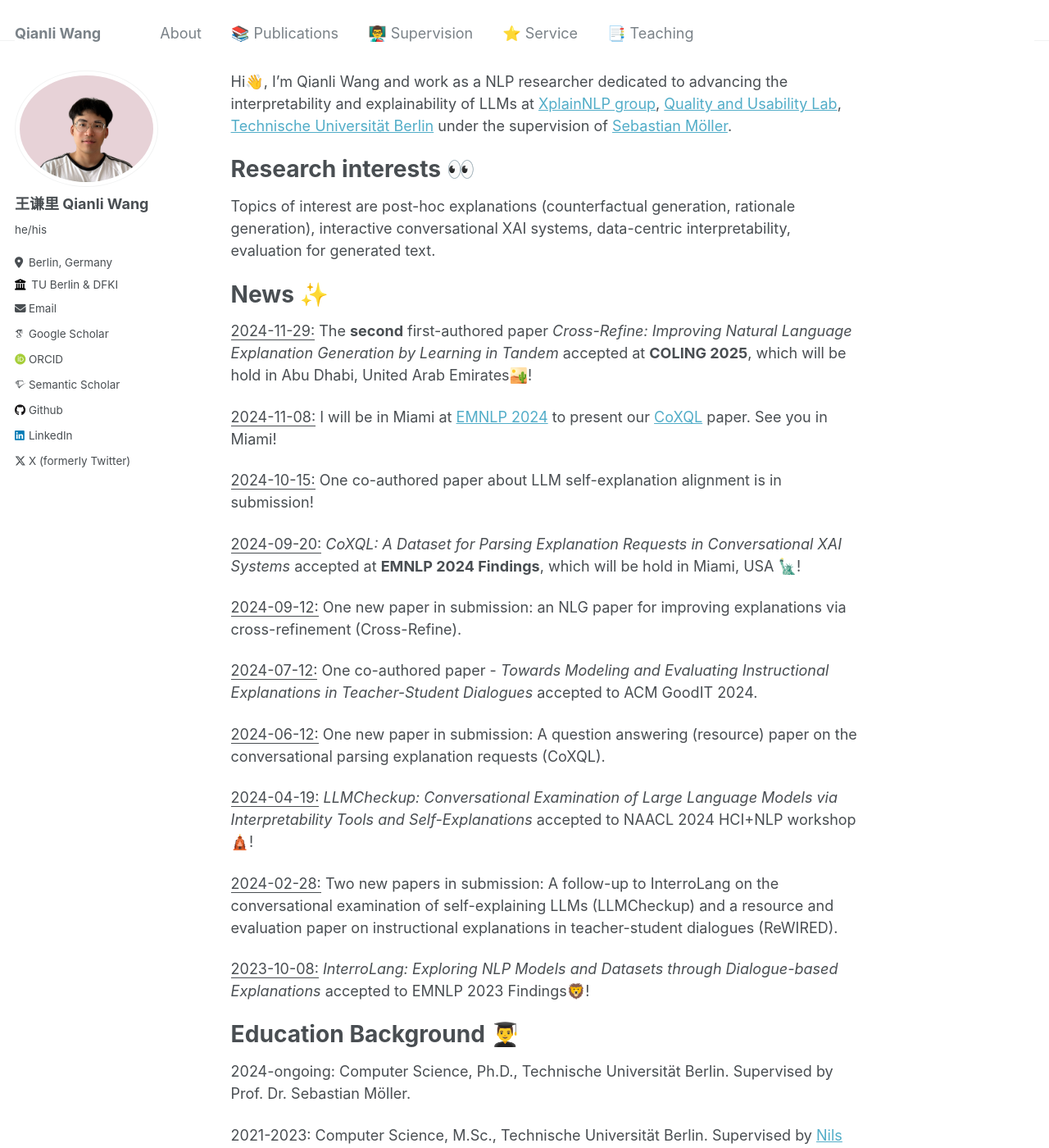
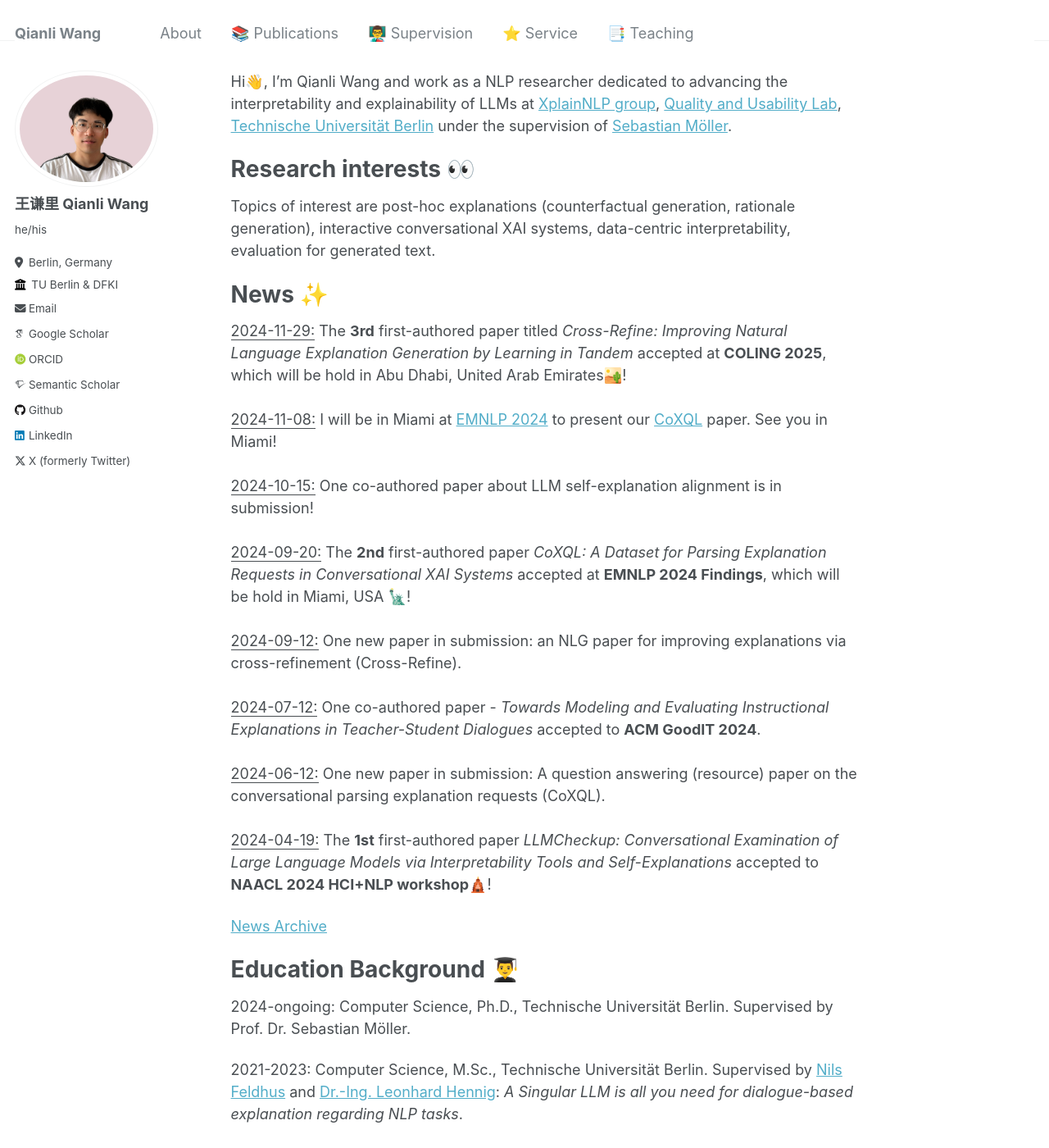
Before and after one commit to qiaw99/qiaw99.github.io, a Jekyll site: the page built from index.md, in a window 1280 px wide and 1400 px high. Shown: the whole window at 82% size. Built offline with Jekyll 4.4.1, drawn with Linux system fonts in a browser that asks for light colours; some web fonts are replaced.

Commit message:
format the news

```diff
--- a/index.md
+++ b/index.md
@@ -10,26 +10,16 @@ Hi👋, I’m Qianli Wang and work as a NLP researcher dedicated to advancing th
 Topics of interest are post-hoc explanations (counterfactual generation, rationale generation), interactive conversational XAI systems, data-centric interpretability, evaluation for generated text.
 
 # News ✨
-<u> 2024-11-29:</u> The <b>second</b> first-authored paper <i>Cross-Refine: Improving Natural Language Explanation Generation by Learning in Tandem</i> accepted at **COLING 2025**, which will be hold in Abu Dhabi, United Arab Emirates🏜️!
+<u> 2024-11-29:</u> The <b>3rd</b> first-authored paper titled <i>Cross-Refine: Improving Natural Language Explanation Generation by Learning in Tandem</i> accepted at **COLING 2025**, which will be hold in Abu Dhabi, United Arab Emirates🏜️! <br><br>
+<u> 2024-11-08:</u> I will be in Miami at <a href="https://2024.emnlp.org/">EMNLP 2024</a> to present our <a href="https://aclanthology.org/2024.findings-emnlp.76/">CoXQL</a> paper. See you in Miami!<br><br>
+<u> 2024-10-15:</u> One co-authored paper about LLM self-explanation alignment is in submission!<br><br>
+<u> 2024-09-20:</u> The <b>2nd</b> first-authored paper _CoXQL: A Dataset for Parsing Explanation Requests in Conversational XAI Systems_ accepted at **EMNLP 2024 Findings**, which will be hold in Miami, USA 🗽!<br><br>
+<u>2024-09-12:</u> One new paper in submission: an NLG paper for improving explanations via cross-refinement (Cross-Refine).<br><br>
+<u>2024-07-12:</u> One co-authored paper - _Towards Modeling and Evaluating Instructional Explanations in Teacher-Student Dialogues_ accepted to **ACM GoodIT 2024**.<br><br>
+<u>2024-06-12:</u> One new paper in submission: A question answering (resource) paper on the conversational parsing explanation requests (CoXQL).<br><br>
+<u>2024-04-19:</u> The **1st** first-authored paper _LLMCheckup: Conversational Examination of Large Language Models via Interpretability Tools and Self-Explanations_ accepted to **NAACL 2024 HCI+NLP workshop**🛕!
 
-<u> 2024-11-08:</u> I will be in Miami at <a href="https://2024.emnlp.org/">EMNLP 2024</a> to present our <a href="https://aclanthology.org/2024.findings-emnlp.76/">CoXQL</a> paper. See you in Miami!
-
-<u> 2024-10-15:</u> One co-authored paper about LLM self-explanation alignment is in submission!
-
-<u> 2024-09-20:</u> _CoXQL: A Dataset for Parsing Explanation Requests in Conversational XAI Systems_ accepted at **EMNLP 2024 Findings**, which will be hold in Miami, USA 🗽!
-
-<u>2024-09-12:</u> One new paper in submission: an NLG paper for improving explanations via cross-refinement (Cross-Refine).
-
-<u>2024-07-12:</u> One co-authored paper - _Towards Modeling and Evaluating Instructional Explanations in Teacher-Student Dialogues_ accepted to ACM GoodIT 2024.
-
-<u>2024-06-12:</u> One new paper in submission: A question answering (resource) paper on the conversational parsing explanation requests (CoXQL).
-
-<u>2024-04-19:</u> _LLMCheckup: Conversational Examination of Large Language Models via Interpretability Tools and Self-Explanations_ accepted to NAACL 2024 HCI+NLP workshop🛕!
-
-<u>2024-02-28:</u> Two new papers in submission: A follow-up to InterroLang on the conversational examination of self-explaining LLMs (LLMCheckup) and a resource and evaluation paper on instructional explanations in teacher-student dialogues (ReWIRED).
-
-<u>2023-10-08:</u> _InterroLang: Exploring NLP Models and Datasets through Dialogue-based Explanations_ accepted to EMNLP 2023 Findings🦁!
-
+[News Archive](old_news.md)
 
 
 # Education Background 👨‍🎓
```
Also changed, not shown: old_news.md (added, +9 -0 lines).
